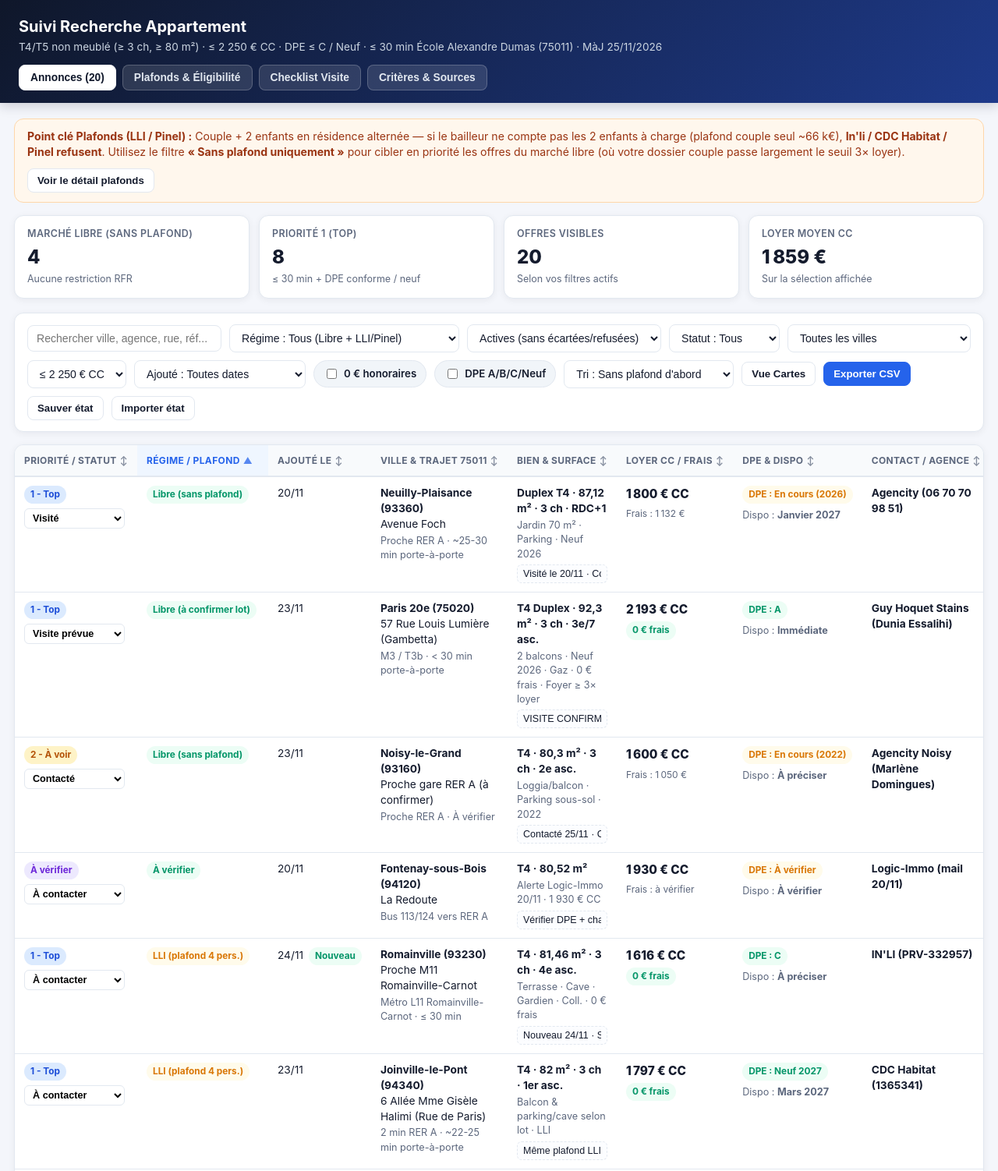
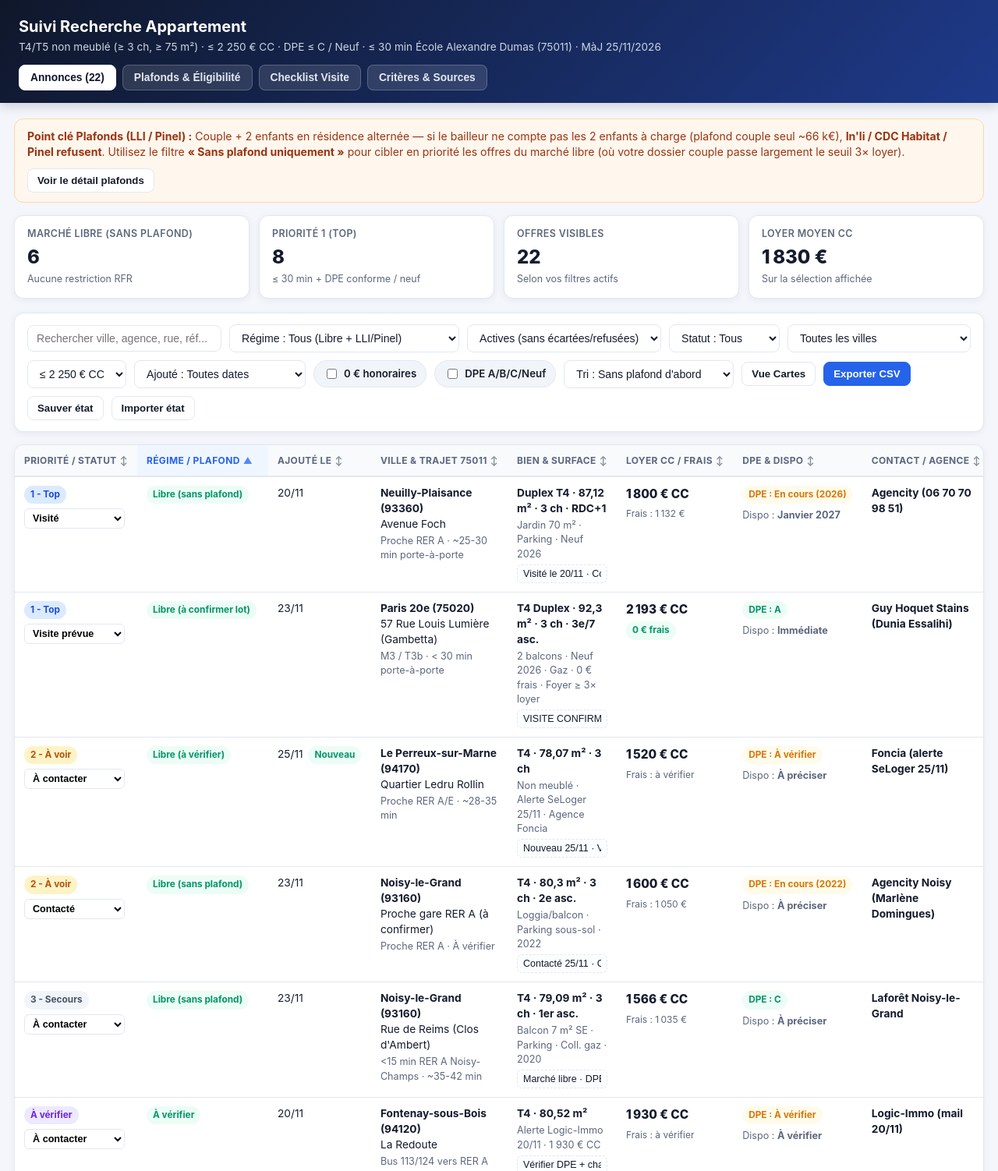
Before and after one commit to vincenzorpg/Logement, a plain HTML site: page index.html in a window 1280 px wide. Shown: the top 1502 px of the page at 78% size. Drawn offline with Linux system fonts and the light colour scheme.

Commit message:
Adjust minimum surface to 75 m2 (>= 3 bedrooms)

```diff
--- a/index.html
+++ b/index.html
@@ -100,7 +100,7 @@
     <div class="header-inner">
       <div>
         <h1>Suivi Recherche Appartement</h1>
-        <div class="subtitle">T4/T5 non meublé (≥ 3 ch, ≥ 80 m²) · ≤ 2 250 € CC · DPE ≤ C / Neuf · ≤ 30 min École Alexandre Dumas (75011) · MàJ 25/11/2026</div>
+        <div class="subtitle">T4/T5 non meublé (≥ 3 ch, ≥ 75 m²) · ≤ 2 250 € CC · DPE ≤ C / Neuf · ≤ 30 min École Alexandre Dumas (75011) · MàJ 25/11/2026</div>
       </div>
       <div class="tabs">
         <button class="tab-btn active" onclick="switchTab('annonces', this)">Annonces (<span id="tab-count">0</span>)</button>
@@ -279,7 +279,7 @@
       <div class="panel">
         <h2 style="margin-top:0">Cahier des charges (2 250 € CC)</h2>
         <ul>
-          <li><strong>Type :</strong> T4 minimum, T5 possible, <strong>non meublé uniquement</strong>, ≥ 3 vraies chambres, ≥ 80 m² minimum.</li>
+          <li><strong>Type :</strong> T4 minimum, T5 possible, <strong>non meublé uniquement</strong>, ≥ 3 vraies chambres, ≥ 75 m² minimum.</li>
           <li><strong>Budget :</strong> ≤ <strong>2 250 € / mois</strong> charges comprises (CC).</li>
           <li><strong>Énergie :</strong> DPE C max (A, B, C ou Neuf RE2020/RT2012).</li>
           <li><strong>Trajet :</strong> ≤ 30 min porte-à-porte jusqu'à l'<strong>École Alexandre Dumas (rue Alexandre Dumas, 75011)</strong> via RER A ou Métro 11.</li>
@@ -307,8 +307,8 @@
       { id: "orpi-paris", addedAt: "2026-11-16", prio: "Écarté", status: "Écarté / Refusé", regime: "Libre (sans plafond)", regimeType: "libre", city: "Joinville-le-Pont (94340)", addr: "Rue de Paris (bords de Marne)", trajet: "5 min RER A · ~24-27 min porte-à-porte", bien: "T4 · 72,25 m² · 3 ch · 3e asc.", atouts: "Balcon 6 m² · Parking sous-sol · Coll. gaz", rent: 1895, fee: 1083, dpe: "B", dpeOk: true, dispo: "Loué", contact: "Orpi / Berec (06 65 19 36 33)", url: "", action: "Appartement loué (notification Berec/Qeeps du 25/11)", msgKey: "berec" },
       { id: "agencity-np", addedAt: "2026-11-20", prio: "1 - Top", status: "Visité", regime: "Libre (sans plafond)", regimeType: "libre", city: "Neuilly-Plaisance (93360)", addr: "Avenue Foch", trajet: "Proche RER A · ~25-30 min porte-à-porte", bien: "Duplex T4 · 87,12 m² · 3 ch · RDC+1", atouts: "Jardin 70 m² · Parking · Neuf 2026", rent: 1800, fee: 1132, dpe: "En cours (2026)", dpeOk: false, dispo: "Janvier 2027", contact: "Agencity (06 70 70 98 51)", url: "https://www.agencity.com/location/appartement-t4-4-pieces-neuilly-plaisance-93360,LA10235", action: "Visité le 20/11 · Coup de cœur · Confirmer DPE <= C", msgKey: "agencity" },
       { id: "agencity-noisy", addedAt: "2026-11-23", prio: "2 - À voir", status: "Contacté", regime: "Libre (sans plafond)", regimeType: "libre", city: "Noisy-le-Grand (93160)", addr: "Proche gare RER A (à confirmer)", trajet: "Proche RER A · À vérifier", bien: "T4 · 80,3 m² · 3 ch · 2e asc.", atouts: "Loggia/balcon · Parking sous-sol · 2022", rent: 1600, fee: 1050, dpe: "En cours (2022)", dpeOk: false, dispo: "À préciser", contact: "Agencity Noisy (Marlène Domingues)", url: "https://www.agencity.com/location/appartement-t4-4-pieces-noisy-le-grand-93160,LA10564", action: "Contacté 25/11 · Critères + lien DossierFacile envoyés à 10h32", msgKey: "agencity" },
-      { id: "foncia-perreux-ledru", addedAt: "2026-11-25", prio: "Écarté", status: "Écarté / Refusé", regime: "Libre (à vérifier)", regimeType: "libre", city: "Le Perreux-sur-Marne (94170)", addr: "Quartier Ledru Rollin", trajet: "Proche RER A/E · ~28-35 min", bien: "T4 · 78,07 m² · 3 ch", atouts: "Non meublé · Alerte SeLoger 25/11 · Agence Foncia", rent: 1520, fee: null, dpe: "À vérifier", dpeOk: false, dispo: "À préciser", contact: "Foncia (alerte SeLoger 25/11)", url: "https://click.by.seloger.com/?qs=ABp7ImQiOjUwNzEsInQiOjYwMzAsInMiOjUxfQAzAAAAAAFY65G5rbFsY86s6ijXtFgueVP2QjJe2jBm-Me7RmuBEf3HSZnfXQaNWY2gXS87J0hA_pT8EhUHjHsQk9Ds3MR5ViBOsatd3V6U8OMB_Dkp_qo", action: "Écarté : 78,07 m² (< 80 m² minimum)", msgKey: "libre" },
-      { id: "laforet-noisy", addedAt: "2026-11-23", prio: "Écarté", status: "Écarté / Refusé", regime: "Libre (sans plafond)", regimeType: "libre", city: "Noisy-le-Grand (93160)", addr: "Rue de Reims (Clos d'Ambert)", trajet: "<15 min RER A Noisy-Champs · ~35-42 min", bien: "T4 · 79,09 m² · 3 ch · 1er asc.", atouts: "Balcon 7 m² SE · Parking · Coll. gaz · 2020", rent: 1566, fee: 1035, dpe: "C", dpeOk: true, dispo: "À préciser", contact: "Laforêt Noisy-le-Grand", url: "https://www.laforet.com/agence-immobiliere/noisylegrand-gestion/louer/noisy-le-grand/appartement-4-pieces-22277544", action: "Écarté : 79,09 m² (< 80 m² minimum)", msgKey: "libre" },
+      { id: "foncia-perreux-ledru", addedAt: "2026-11-25", prio: "2 - À voir", status: "À contacter", regime: "Libre (à vérifier)", regimeType: "libre", city: "Le Perreux-sur-Marne (94170)", addr: "Quartier Ledru Rollin", trajet: "Proche RER A/E · ~28-35 min", bien: "T4 · 78,07 m² · 3 ch", atouts: "Non meublé · Alerte SeLoger 25/11 · Agence Foncia", rent: 1520, fee: null, dpe: "À vérifier", dpeOk: false, dispo: "À préciser", contact: "Foncia (alerte SeLoger 25/11)", url: "https://click.by.seloger.com/?qs=ABp7ImQiOjUwNzEsInQiOjYwMzAsInMiOjUxfQAzAAAAAAFY65G5rbFsY86s6ijXtFgueVP2QjJe2jBm-Me7RmuBEf3HSZnfXQaNWY2gXS87J0hA_pT8EhUHjHsQk9Ds3MR5ViBOsatd3V6U8OMB_Dkp_qo", action: "Nouveau 25/11 · Vérifier DPE (≤ C) et nombre de chambres", msgKey: "libre" },
+      { id: "laforet-noisy", addedAt: "2026-11-23", prio: "3 - Secours", status: "À contacter", regime: "Libre (sans plafond)", regimeType: "libre", city: "Noisy-le-Grand (93160)", addr: "Rue de Reims (Clos d'Ambert)", trajet: "<15 min RER A Noisy-Champs · ~35-42 min", bien: "T4 · 79,09 m² · 3 ch · 1er asc.", atouts: "Balcon 7 m² SE · Parking · Coll. gaz · 2020", rent: 1566, fee: 1035, dpe: "C", dpeOk: true, dispo: "À préciser", contact: "Laforêt Noisy-le-Grand", url: "https://www.laforet.com/agence-immobiliere/noisylegrand-gestion/louer/noisy-le-grand/appartement-4-pieces-22277544", action: "Marché libre · DPE C mais trajet plus long", msgKey: "libre" },
 
       // SOUMIS À PLAFONDS DE RESSOURCES (À VÉRIFIER AVEC 2 ENFANTS GARDE ALTERNÉE)
       { id: "sabimmo-p20", addedAt: "2026-11-23", prio: "1 - Top", status: "À contacter", regime: "Plafond ressources", regimeType: "plafond", city: "Paris 20e (75020)", addr: "Gambetta / Rue Louis Lumière", trajet: "M3 (400 m) / T3b (290 m) / M9 · < 30 min", bien: "T4 Duplex · 85,4 m² · 3 ch · 3e/7 asc.", atouts: "2 balcons · Neuf 2026 · Chauffage coll. · Visale OK", rent: 2171, fee: 0, dpe: "A", dpeOk: true, dispo: "Mi-novembre 2026", contact: "SABIMMO Gestion (Zeljka Lazic, Réf. 276)", url: "https://www.bienici.com/annonce/location/paris-20e/appartement/4pieces/immo-facile-61542565", action: "Zeljka Lazic demande dossier complet (brouillon prêt à envoyer dans Gmail !)", msgKey: "plafond" },
@@ -321,7 +321,7 @@
       { id: "cdc-1365341", addedAt: "2026-11-23", prio: "1 - Top", status: "À contacter", regime: "LLI (plafond 4 pers.)", regimeType: "plafond", city: "Joinville-le-Pont (94340)", addr: "6 Allée Mme Gisèle Halimi (Rue de Paris)", trajet: "2 min RER A · ~22-25 min porte-à-porte", bien: "T4 · 82 m² · 3 ch · 1er asc.", atouts: "Balcon & parking/cave selon lot · LLI", rent: 1797, fee: 0, dpe: "Neuf 2027", dpeOk: true, dispo: "Mars 2027", contact: "CDC Habitat (1365341)", url: "https://www.cdc-habitat.fr/annonces-immobilieres/location/ile-de-france/val-de-marne/joinville-le-pont/1365341", action: "Même plafond LLI qu'In'li (4 pers. requis : 103 727 €)", msgKey: "plafond" },
       { id: "inli-romainville", addedAt: "2026-11-24", prio: "1 - Top", status: "À contacter", regime: "LLI (plafond 4 pers.)", regimeType: "plafond", city: "Romainville (93230)", addr: "Proche M11 Romainville-Carnot", trajet: "Métro L11 Romainville-Carnot · ≤ 30 min", bien: "T4 · 81,46 m² · 3 ch · 4e asc.", atouts: "Terrasse · Cave · Gardien · Coll. · 0 € frais", rent: 1616, fee: 0, dpe: "C", dpeOk: true, dispo: "À préciser", contact: "IN'LI (PRV-332957)", url: "https://www.inli.fr/location-appartement-romainville-93230/PRV-332957", action: "Nouveau 24/11 · Soumis aux plafonds In'li (Zone A bis)", msgKey: "plafond" },
       { id: "quad-fontenay", addedAt: "2026-11-16", prio: "Écarté", status: "Écarté / Refusé", regime: "Pinel (plafond 4 pers.)", regimeType: "plafond", city: "Fontenay-sous-Bois (94120)", addr: "Hôtel de Ville / Fontenay Village", trajet: "10 min RER A/E · ~26-29 min porte-à-porte", bien: "Duplex T4 · 82,6 m² · 3 ch · 3e asc.", atouts: "Terrasse · Parking · Coll. gaz · Pinel 2024", rent: 1551, fee: 1239, dpe: "C", dpeOk: true, dispo: "Hors ligne", contact: "Quadral Property Paris", url: "", action: "Retiré / hors ligne (404 le 24/11)", msgKey: "plafond" },
-      { id: "inli-paris18", addedAt: "2026-11-23", prio: "Écarté", status: "Écarté / Refusé", regime: "LLI (plafond 4 pers.)", regimeType: "plafond", city: "Paris 18e (75018)", addr: "Marx Dormoy / Simplon", trajet: "M4/M12 + M2 direct · ~25-30 min porte-à-porte", bien: "T4 · 70,6 m² · 3 ch · 7e asc.", atouts: "Loggia Sud · Coll. gaz · LLI", rent: 1612, fee: 0, dpe: "C", dpeOk: true, dispo: "Immédiate", contact: "IN'LI (PRV-379602)", url: "https://www.inli.fr/location-appartement-paris-18eme-75018/PRV-379602", action: "Écarté : 70,6 m² (< 80 m² minimum)", msgKey: "plafond" },
+      { id: "inli-paris18", addedAt: "2026-11-23", prio: "Écarté", status: "Écarté / Refusé", regime: "LLI (plafond 4 pers.)", regimeType: "plafond", city: "Paris 18e (75018)", addr: "Marx Dormoy / Simplon", trajet: "M4/M12 + M2 direct · ~25-30 min porte-à-porte", bien: "T4 · 70,6 m² · 3 ch · 7e asc.", atouts: "Loggia Sud · Coll. gaz · LLI", rent: 1612, fee: 0, dpe: "C", dpeOk: true, dispo: "Immédiate", contact: "IN'LI (PRV-379602)", url: "https://www.inli.fr/location-appartement-paris-18eme-75018/PRV-379602", action: "Écarté : 70,6 m² (< 75 m² minimum)", msgKey: "plafond" },
 
       { id: "inli-387388", addedAt: "2026-11-23", prio: "Écarté", status: "Écarté / Refusé", regime: "LLI Zone A (95,4 k€)", regimeType: "plafond", city: "Noisy-le-Grand (93160)", addr: "7 av. Montaigne", trajet: "3 min RER A Mont d'Est · ~28-32 min", bien: "T4 · 81,3 m² · 3 ch · 2e asc.", atouts: "Loggia 16 m² · 2 parkings · Cave · LLI", rent: 1569, fee: 0, dpe: "C (Neuf 2027)", dpeOk: true, dispo: "Refusé", contact: "IN'LI (PRV-387388)", url: "https://www.inli.fr/location-appartement-noisy-le-grand-93160/PRV-387388", action: "Refus In'li le 25/11 (motif revenus insuffisants rar002b)", msgKey: "plafond" },
       { id: "inli-387394", addedAt: "2026-11-23", prio: "Écarté", status: "Écarté / Refusé", regime: "LLI Zone A (95,4 k€)", regimeType: "plafond", city: "Noisy-le-Grand (93160)", addr: "7 av. Montaigne", trajet: "3 min RER A Mont d'Est · ~28-32 min", bien: "T4 · 83,15 m² · 3 ch · 4e asc.", atouts: "Loggia 16 m² · 2 parkings · Cave · LLI", rent: 1595, fee: 0, dpe: "C (Neuf 2027)", dpeOk: true, dispo: "Refusé", contact: "IN'LI (PRV-387394)", url: "https://www.inli.fr/location-appartement-noisy-le-grand-93160/PRV-387394", action: "Refus In'li le 25/11 (motif revenus insuffisants rar002b)", msgKey: "plafond" },
@@ -342,7 +342,7 @@
       { id: "quad-61707673", addedAt: "2026-11-23", prio: "2 - À voir", status: "Dossier déposé", regime: "Pinel (plafond 4 pers.)", regimeType: "plafond", city: "Le Perreux-sur-Marne (94170)", addr: "173 av. du 8 Mai 1945", trajet: "15-20 min RER A/E · ~32-40 min", bien: "T4 · 88,1 m² · 3 ch · 1er asc.", atouts: "Parking · Pinel (pas d'extérieur)", rent: 1668, fee: 0, dpe: "A", dpeOk: true, dispo: "Immédiate", contact: "Quadral Property / Toit et Joie", url: "https://www.bienici.com/annonce/location/le-perreux-sur-marne/appartement/4pieces/immo-facile-61707673", action: "Dossier envoyé 25/11 · 0 € frais", msgKey: "plafond" },
       { id: "quad-61708208", addedAt: "2026-11-23", prio: "2 - À voir", status: "Dossier déposé", regime: "Pinel (plafond 4 pers.)", regimeType: "plafond", city: "Le Perreux-sur-Marne (94170)", addr: "173 av. du 8 Mai 1945", trajet: "15-20 min RER A/E · ~32-40 min", bien: "T5 · 107,3 m² · 4 ch · 3e asc.", atouts: "Terrasse · Parking · Pinel", rent: 1952, fee: 0, dpe: "A", dpeOk: true, dispo: "Immédiate", contact: "Quadral Property / Toit et Joie", url: "https://www.bienici.com/annonce/location/le-perreux-sur-marne/appartement/5pieces/immo-facile-61708208", action: "Dossier envoyé 25/11 · Grand T5 4 ch", msgKey: "plafond" },
 
-      { id: "mail-plateau", addedAt: "2026-11-21", prio: "Écarté", status: "Écarté / Refusé", regime: "À vérifier", regimeType: "libre", city: "Fontenay-sous-Bois (94120)", addr: "Plateau", trajet: "Bus / marche vers RER A", bien: "T4 · 70 m²", atouts: "Alerte Logic-Immo 21/11 · 1 600 € CC", rent: 1600, fee: null, dpe: "À vérifier", dpeOk: false, dispo: "À vérifier", contact: "Logic-Immo (mail 21/11)", url: "https://click.by.logic-immo.com/?qs=ABp7ImQiOjUwNjcsInQiOjYwMzAsInMiOjUxfQAzAAAAAAFTPXR22ysGbCZrI-O6_PcbGNs0ssJlpqoYhYSMeaSCFboQDxidAlLL-L0k-O8ZVf0LZCFGXrEjPAI456SNFtbREkQGk9LbvgEkeB5zwYcP3KJ-", action: "Écarté : 70 m² (< 80 m² minimum)", msgKey: "libre" },
+      { id: "mail-plateau", addedAt: "2026-11-21", prio: "Écarté", status: "Écarté / Refusé", regime: "À vérifier", regimeType: "libre", city: "Fontenay-sous-Bois (94120)", addr: "Plateau", trajet: "Bus / marche vers RER A", bien: "T4 · 70 m²", atouts: "Alerte Logic-Immo 21/11 · 1 600 € CC", rent: 1600, fee: null, dpe: "À vérifier", dpeOk: false, dispo: "À vérifier", contact: "Logic-Immo (mail 21/11)", url: "https://click.by.logic-immo.com/?qs=ABp7ImQiOjUwNjcsInQiOjYwMzAsInMiOjUxfQAzAAAAAAFTPXR22ysGbCZrI-O6_PcbGNs0ssJlpqoYhYSMeaSCFboQDxidAlLL-L0k-O8ZVf0LZCFGXrEjPAI456SNFtbREkQGk9LbvgEkeB5zwYcP3KJ-", action: "Écarté : 70 m² (< 75 m² minimum)", msgKey: "libre" },
       { id: "mail-redoute", addedAt: "2026-11-20", prio: "À vérifier", status: "À contacter", regime: "À vérifier", regimeType: "libre", city: "Fontenay-sous-Bois (94120)", addr: "La Redoute", trajet: "Bus 113/124 vers RER A", bien: "T4 · 80,52 m²", atouts: "Alerte Logic-Immo 20/11 · 1 930 € CC", rent: 1930, fee: null, dpe: "À vérifier", dpeOk: false, dispo: "À vérifier", contact: "Logic-Immo (mail 20/11)", url: "https://click.by.logic-immo.com/?qs=ABp7ImQiOjUwNjYsInQiOjYwMzAsInMiOjUxfQAzAAAAAAFRxGHfjJ5QkRAwpFa9ZbD0a0-oLLmEo4PRFHqQam5fh_5wJezqFsc7hOMI_gFbTraTxLTHjL8ZjkXH3gCBMYmW7Y9-ZK86WipbMHkSEH8uwBb1", action: "Vérifier DPE + chambres sur le lien Logic-Immo", msgKey: "libre" },
 
       { id: "halifax", addedAt: "2026-11-16", prio: "Écarté", status: "Écarté / Refusé", regime: "Libre", regimeType: "libre", city: "Joinville-le-Pont (94340)", addr: "8 Rue Halifax (Les Canadiens)", trajet: "RER A Joinville", bien: "T4 · 88,37 m² · 3 ch · 8e asc.", atouts: "Balcon filant · Parking · Élec individuel", rent: 1900, fee: null, dpe: "D", dpeOk: false, dispo: "Immédiate", contact: "Orpi / Berec", url: "https://www.berecimmobilier.com", action: "Écarté : DPE D (individuel électrique)", msgKey: "berec" },
```
